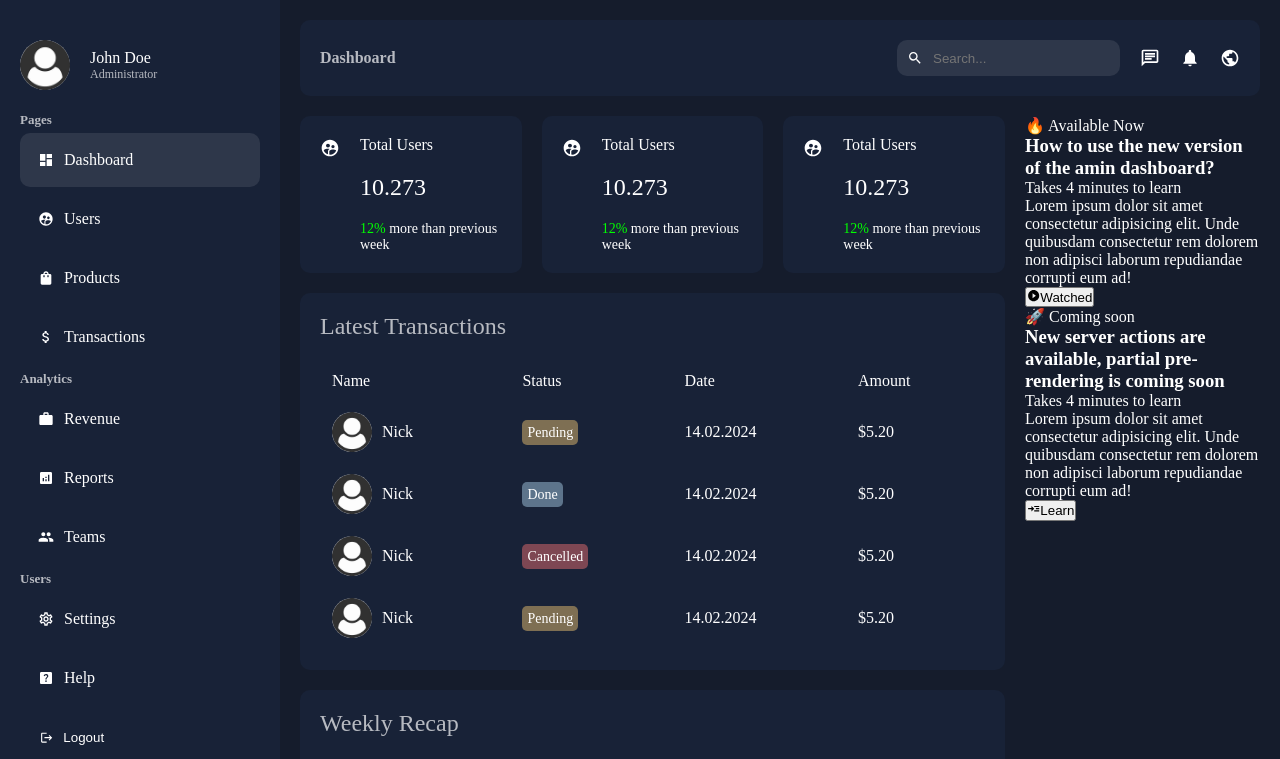
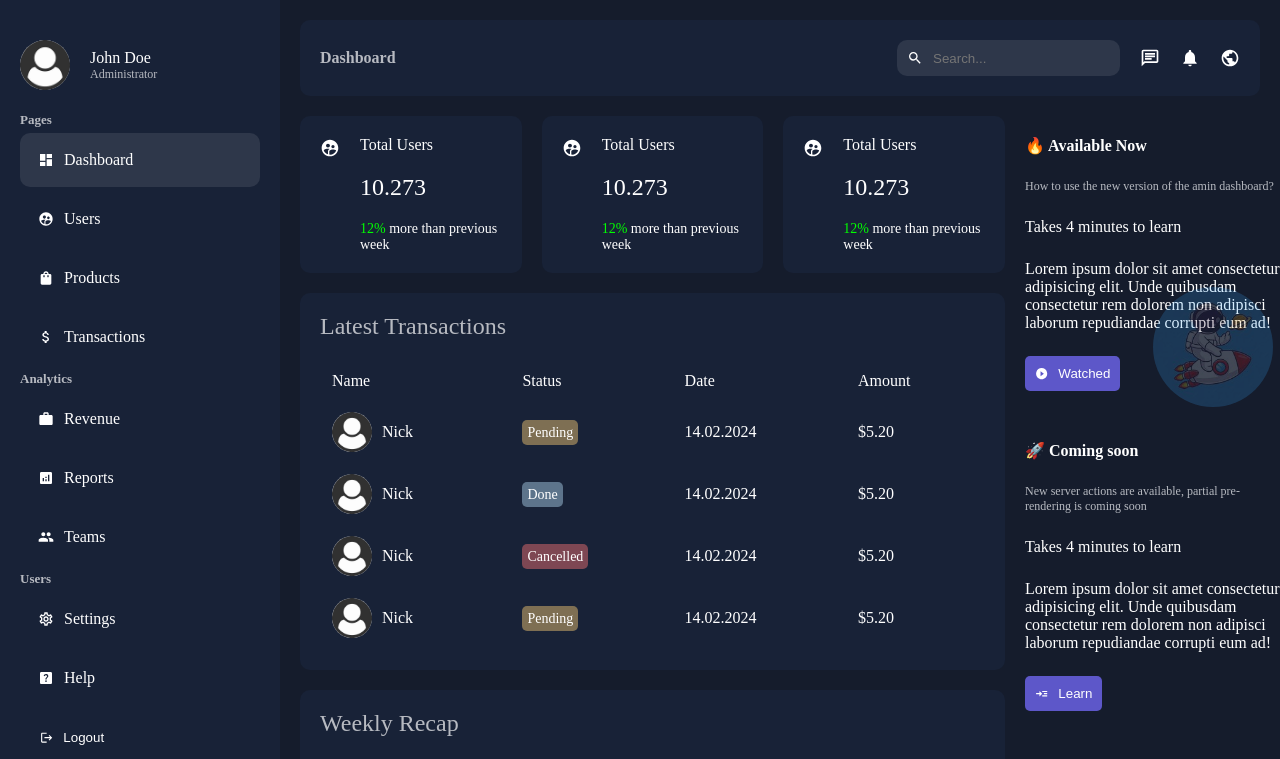
Before and after one commit to Nick-Salifu/dashboard, a Next.js app: page /dashboard in a window 1280 px wide. Shown: the top 759 px of the page. Built offline with nearby package versions, Linux system fonts and the light colour scheme.

Commit message:
working on the right side of the dashboard

```diff
--- a/app/components/dashboard-component/rightbar/rightbar.jsx
+++ b/app/components/dashboard-component/rightbar/rightbar.jsx
@@ -7,7 +7,7 @@ export default function Rightbar() {
         <div className={styles.container}>
            <div className={styles.item}>
                 <div className={styles.bgContainer}>
-                    <Image className={styles.bg} src="/astro.jpg" fill alt="astro picture" />
+                    <Image className={styles.bg} src="/astro.jpg" width={120} height={120} alt="astro picture" />
                 </div>
                 <div className={styles.texts}>
                     <span className={styles.notification}>
--- a/app/components/dashboard-component/rightbar/rightbar.module.css
+++ b/app/components/dashboard-component/rightbar/rightbar.module.css
@@ -1,9 +1,13 @@
 .container {
-
+    position: fixed;
 }
 
 .item {
     position: relative;
+    background-color: linear-gradient(to top, #182237, #253382);
+    padding: 20px 0;
+    border-radius: 10px;
+    margin-bottom: 10px;
 }
 
 .bgContainer {
@@ -16,5 +20,35 @@
 
 .bg {
     object-fit: cover;
-    opacity: 0.2
+    opacity: 0.2;
+    border-radius: 50%
 }
+
+.texts {
+    display: flex;
+    flex-direction: column;
+    gap: 24px;
+}
+
+.notification {
+    font-weight: bold
+}
+
+.title {
+    font-weight: 500;
+    font-size: 12px;
+    color: var(--textSoft);
+}
+
+.button {
+    padding: 10px;
+    display: flex;
+    align-items: center;
+    gap: 10px;
+    border: none;
+    border-radius: 5px;
+    background-color: #5d57c9;
+    color: white;
+    cursor: pointer;
+    width: max-content
+}
```
